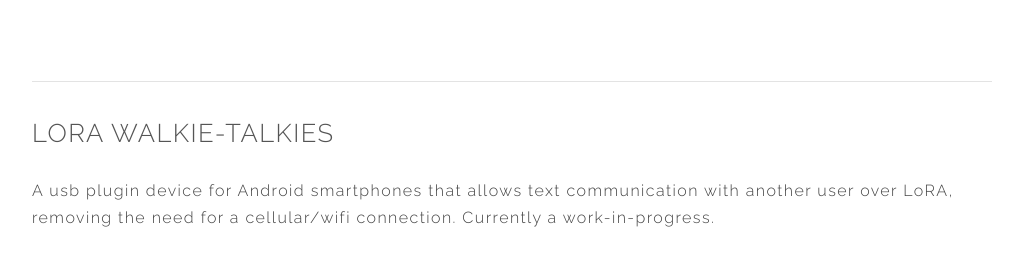
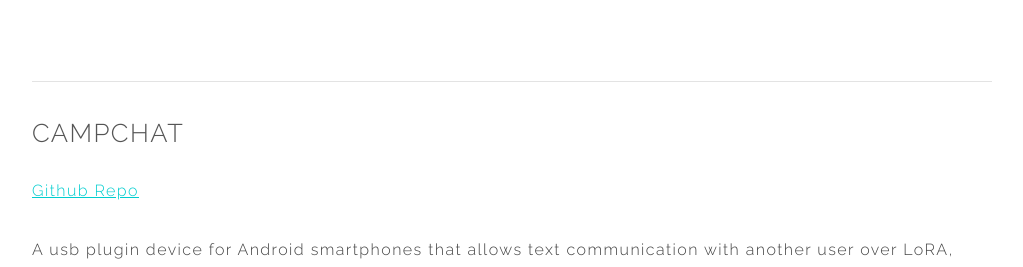
Before and after one commit to DennisMelamed/DennisMelamed.github.io, a plain HTML site: page projects.html in a window 1280 px wide. Shown: the part 3938-4205 px from the top of the page, without its empty margins (128-1151 px from the left). Drawn offline with Linux system fonts and the light colour scheme.

Commit message:
updated lora project

```diff
--- a/projects.html
+++ b/projects.html
@@ -71,8 +71,10 @@
                             <img src="card_sized_phone.png" style="float: center; width: 100%; margin-right: 1%; margin-bottom: 0.5em;" />
                     <hr>
 
-                    <h2 id="project3"> LoRA Walkie-Talkies </h2>
-                    A usb plugin device for Android smartphones that allows text communication with another user over LoRA, removing the need for a cellular/wifi connection. Currently a work-in-progress.
+                    <h2 id="project3"> campchat </h2>
+                        <a href="https://github.com/DennisMelamed/campchat"> <p> Github Repo </p> </a>
+                        A usb plugin device for Android smartphones that allows text communication with another user over LoRA, removing the need for a cellular/wifi connection.
+                        <img src="images/lora_walkie_talkie.jpg" style="float: center; width: 100%; margin-right: 1%; margin-bottom: 0.5em;" />
 
 				</div>
 			</section>
```
Also changed, not shown: 3 other files.
